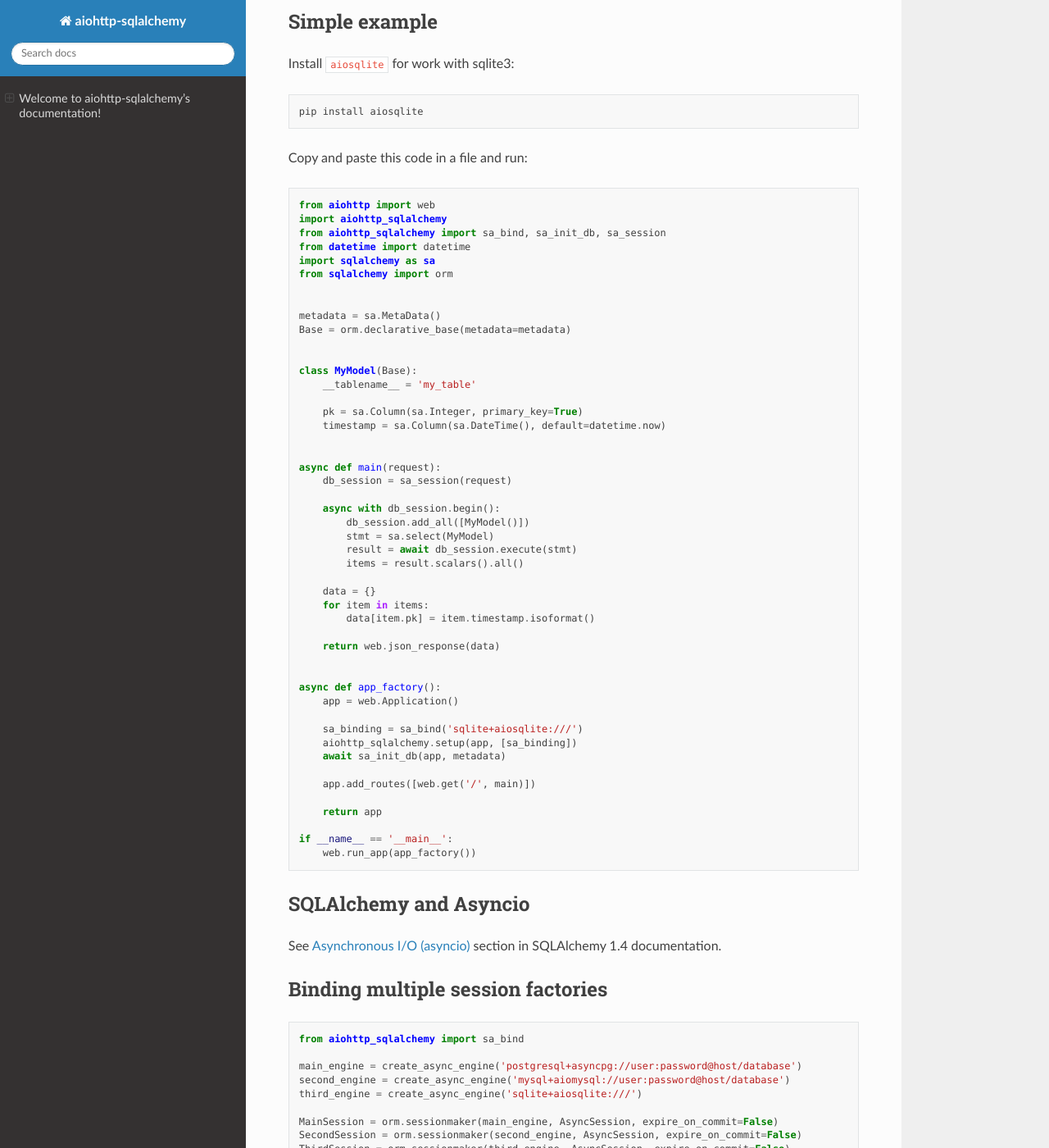
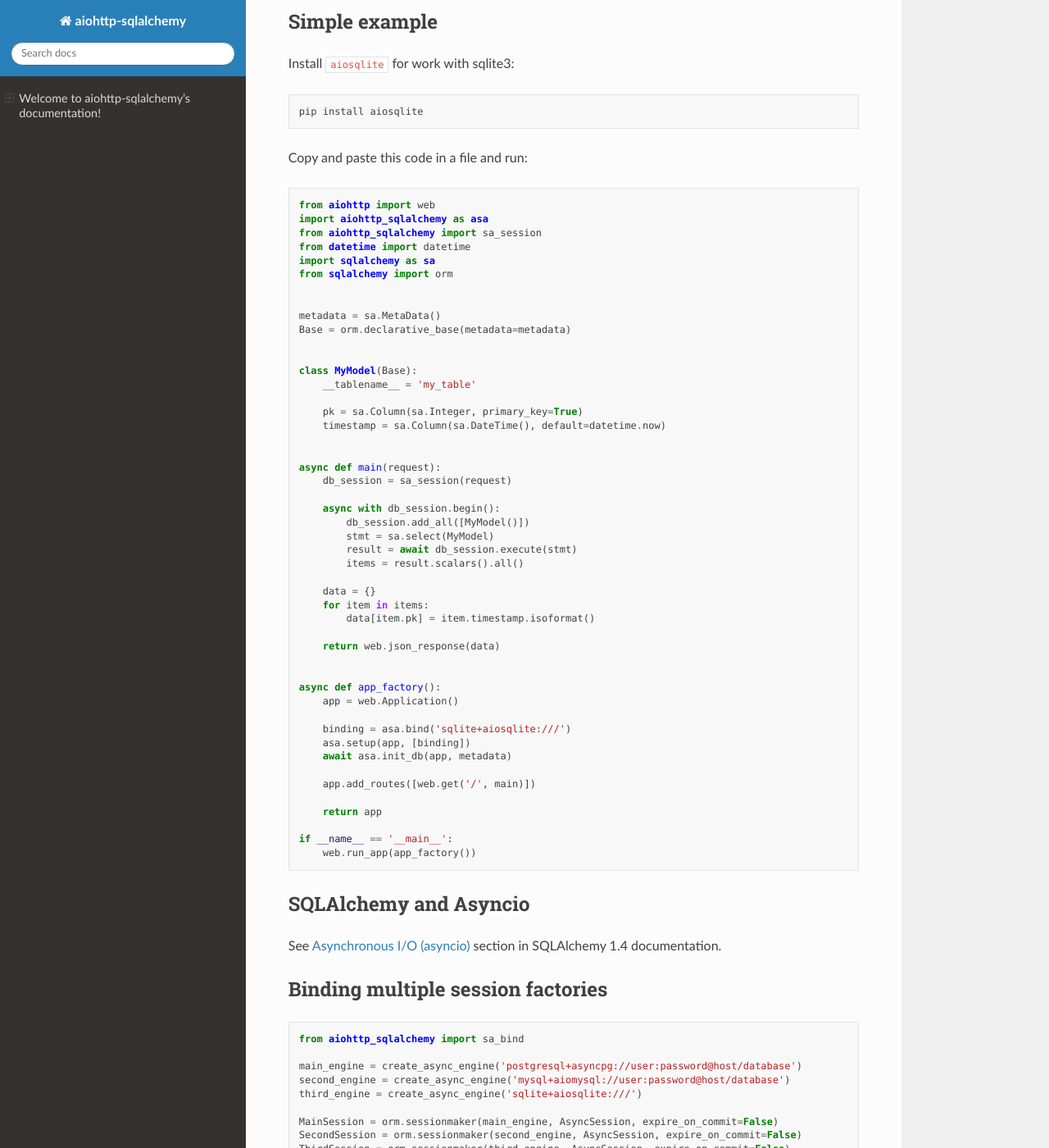
Before and after one commit to ri-gilfanov/aiohttp-sqlalchemy, a Sphinx documentation site: the page built from docs/index.rst, in a window 1280 px wide and 1400 px high, scrolled down 917 px. Shown: the whole window at 82% size. Built offline with Sphinx 7.4.7 and the Read the Docs theme 2.0.0, drawn with Linux system fonts in a browser that asks for light colours.

Commit message:
Add bind, utils.init_db

```diff
--- a/docs/index.rst
+++ b/docs/index.rst
@@ -72,8 +72,8 @@ Copy and paste this code in a file and run:
 .. code-block:: python
 
   from aiohttp import web
-  import aiohttp_sqlalchemy
-  from aiohttp_sqlalchemy import sa_bind, sa_init_db, sa_session
+  import aiohttp_sqlalchemy as asa
+  from aiohttp_sqlalchemy import sa_session
   from datetime import datetime
   import sqlalchemy as sa
   from sqlalchemy import orm
@@ -109,9 +109,9 @@ Copy and paste this code in a file and run:
   async def app_factory():
       app = web.Application()
 
-      sa_binding = sa_bind('sqlite+aiosqlite:///')
-      aiohttp_sqlalchemy.setup(app, [sa_binding])
-      await sa_init_db(app, metadata)
+      binding = asa.bind('sqlite+aiosqlite:///')
+      asa.setup(app, [binding])
+      await asa.init_db(app, metadata)
 
       app.add_routes([web.get('/', main)])
 
```
Also changed, not shown: README.rst (+5 -5 lines), aiohttp_sqlalchemy/__init__.py (+11 -6 lines), 3 other files.
